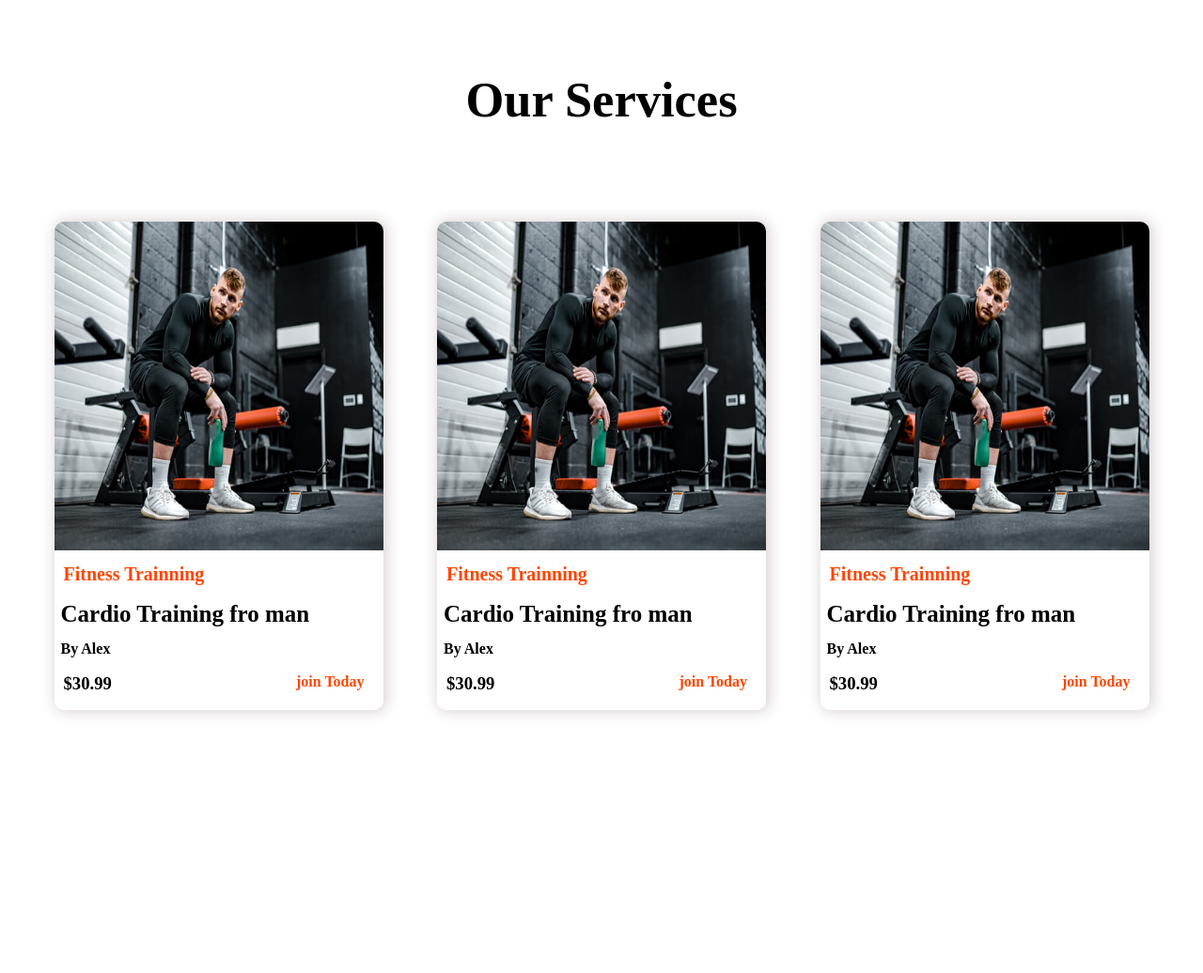
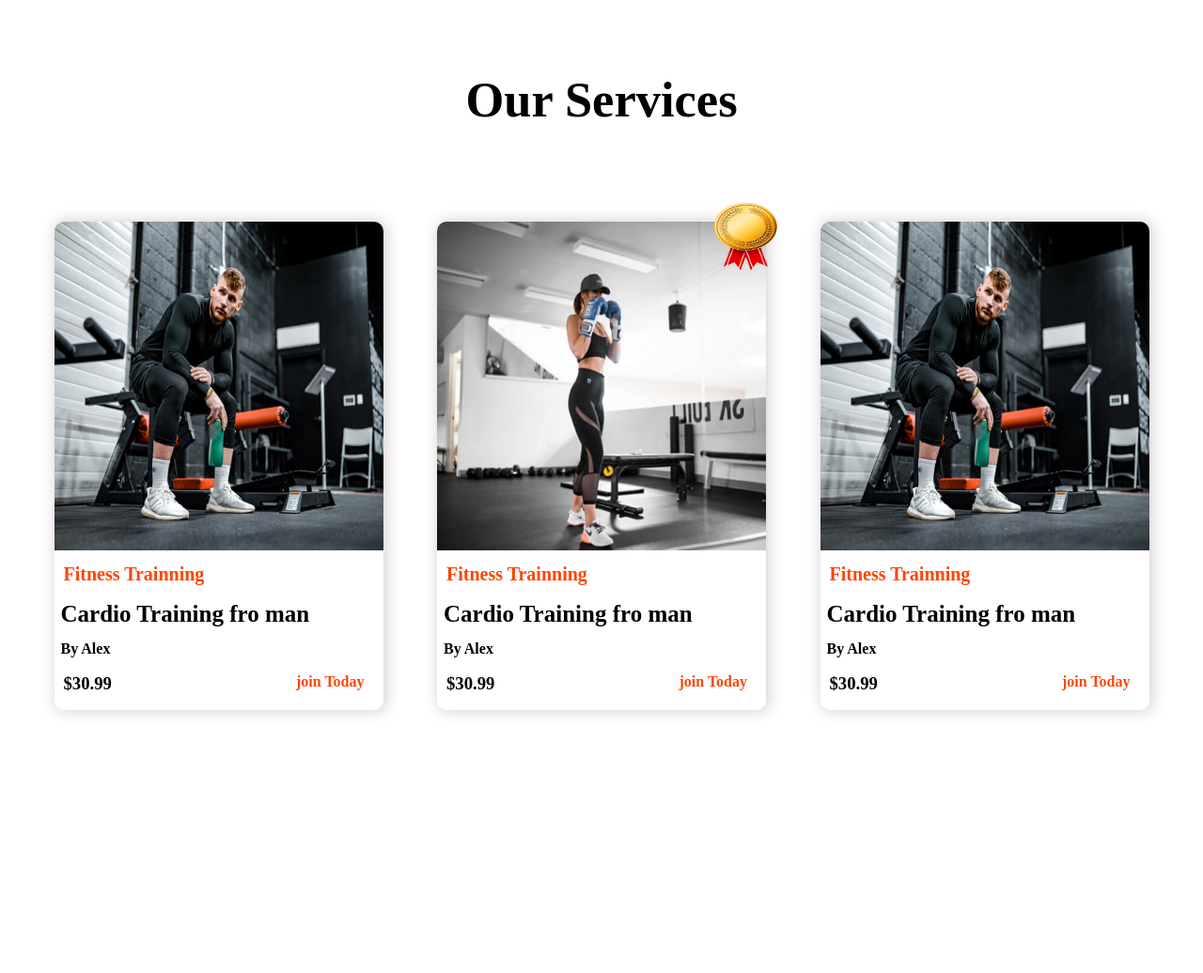
Before and after one commit to Ashraf59/gym-site-batch-6, a plain HTML site: page index.html in a window 1280 px wide. Shown: the part 3144-4180 px from the top of the page at 94% size. Drawn offline with Linux system fonts and the light colour scheme.

Commit message:
project done

```diff
--- a/index.html
+++ b/index.html
@@ -148,7 +148,10 @@
         </div>
         <div class="our-service">
           <div class="our-service-img shadow">
-            <img src="images/services/service1.jpg" alt="">
+            <div class="batch">
+              <img class="batch-img" src="images/batch.png" alt="">
+            </div>
+            <img src="images/services/services2.jpg" alt="">
             <h4 class="fitness-color">Fitness Trainning</h4>
             <h3 class="fitness-size">Cardio Training fro man</h3>
             <p class="fitness-bold">By Alex</p>
--- a/style.css
+++ b/style.css
@@ -272,6 +272,9 @@ Our Service Section
   font-weight: bold;
   margin-bottom: 100px;
 }
+/*....................
+Footer Section
+.....................*/
 .border {
   border-top: 1px solid gray;
   margin-top: 30px;
@@ -291,3 +294,13 @@ footer {
   color: orangered;
   cursor: pointer;
 }
+.batch {
+  position: relative;
+}
+img.batch-img {
+  width: 80px;
+  height: 80px;
+  position: absolute;
+  right: -20px;
+  top: -25px;
+}
```
